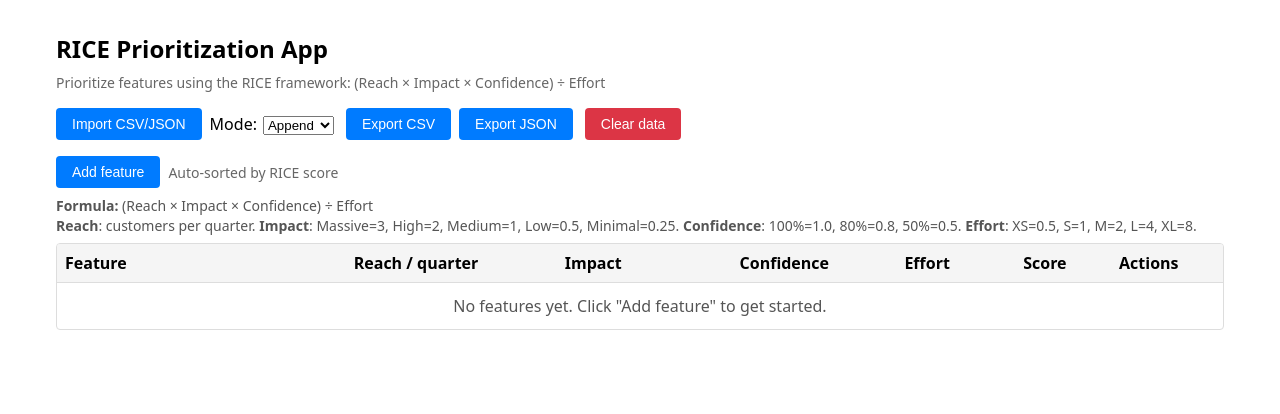
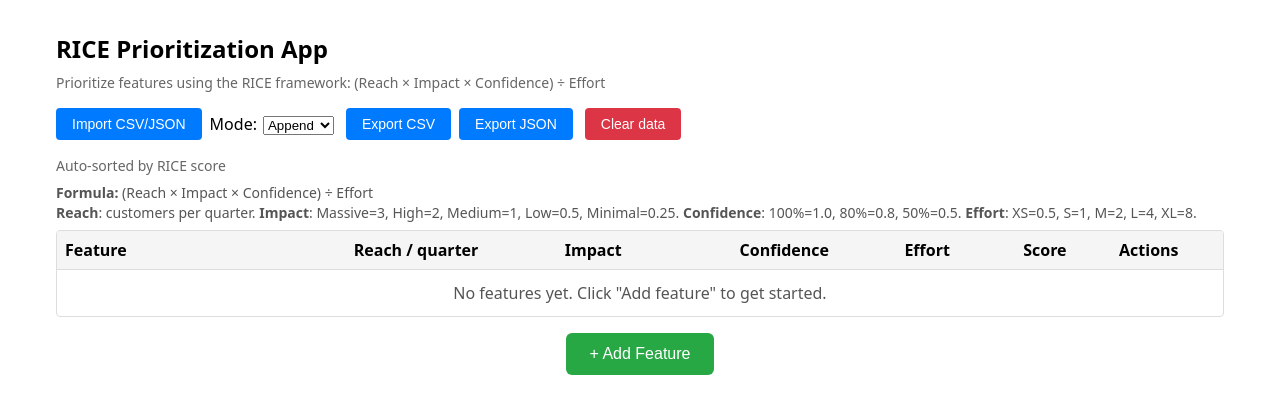
Before and after one commit to p-kreglicki/prioritise-features, a Next.js app in the folder web/: page / in a window 1280 px wide. Shown: the top 414 px of the page. Built offline with nearby package versions, Linux system fonts and the light colour scheme.

Commit message:
feat(ui): move Add Feature button below the table
- Improve UX by placing Add Feature button after the table content

- Center the button and enhance styling with green color and plus icon

- Better visual flow for users to add features after reviewing existing ones

```diff
--- a/web/components/RiceTable.tsx
+++ b/web/components/RiceTable.tsx
@@ -241,14 +241,6 @@ const RiceTable = memo(function RiceTable({
   return (
     <section aria-label="RICE table" style={{ marginTop: 16 }}>
       <div style={{ marginBottom: 8, display: "flex", gap: 8, flexWrap: "wrap", alignItems: "center" }}>
-        <button
-          onClick={addFeature}
-          onKeyDown={(e) => handleKeyDown(e, addFeature)}
-          aria-label="Add new feature to the table"
-          tabIndex={0}
-        >
-          Add feature
-        </button>
         <div style={{ color: "#666", fontSize: "14px" }}>Auto-sorted by RICE score</div>
       </div>
       <div style={{ marginBottom: 8, color: "#555", lineHeight: 1.4, fontSize: "14px" }}>
@@ -299,6 +291,26 @@ const RiceTable = memo(function RiceTable({
           </tbody>
         </table>
       </div>
+      <div style={{ marginTop: 16, display: "flex", justifyContent: "center" }}>
+        <button
+          onClick={addFeature}
+          onKeyDown={(e) => handleKeyDown(e, addFeature)}
+          aria-label="Add new feature to the table"
+          tabIndex={0}
+          style={{
+            backgroundColor: "#28a745",
+            color: "white",
+            border: "none",
+            padding: "12px 24px",
+            borderRadius: "6px",
+            cursor: "pointer",
+            fontSize: "16px",
+            fontWeight: "500"
+          }}
+        >
+          + Add Feature
+        </button>
+      </div>
     </section>
   );
 });
```
